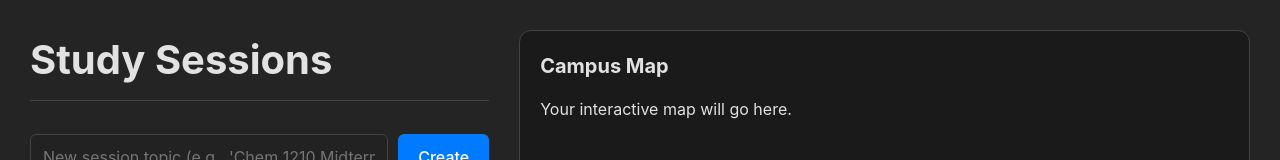
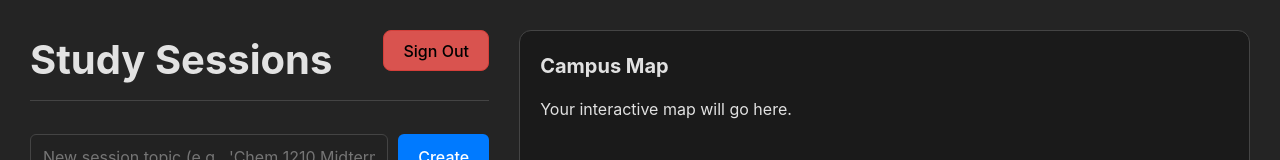
Before and after one commit to Espinoza27/hack-ohio-project, a React (Vite) app in the folder openfocus/: page / in a window 1280 px wide. Shown: the top 160 px of the page. Built offline with nearby package versions, Linux system fonts and the light colour scheme; no server answers; the database is empty; sample sign-in values are in the browser's storage.

Commit message:
added sign out button to home page

```diff
--- a/openfocus/src/HomePage.jsx
+++ b/openfocus/src/HomePage.jsx
@@ -3,6 +3,9 @@ import React, { useState, useEffect } from 'react';
 import { Link } from 'react-router-dom';
 import { db } from './firebase';
 import { collection, addDoc, getDocs } from 'firebase/firestore';
+// Add these to your other imports
+import { auth } from './firebase';
+import { signOut } from 'firebase/auth';
 
 const HomePage = () => {
   const [sessions, setSessions] = useState([]);
@@ -39,12 +42,31 @@ const HomePage = () => {
     }
   };
 
+  const handleSignOut = () => {
+    signOut(auth).catch((error) => {
+      console.error("Sign out error:", error);
+    });
+    // The listener in App.jsx will automatically
+    // redirect to the login page.
+  };
+
+
+
   return (
     // This is the new 2-column layout container
     <div className="home-layout">
 
       {/* --- Column 1: Session List --- */}
       <div className="session-list-container">
+        {/* --- ADD THIS BUTTON --- */}
+    <button
+      onClick={handleSignOut}
+      style={{ float: 'right', backgroundColor: '#d9534f', borderColor: '#d43f3a' }}
+    >
+      Sign Out
+    </button>
+    {/* --- END OF BUTTON --- */}
+
         <h2>Study Sessions</h2>
 
         <form onSubmit={handleCreateSession} className="session-form">
```
